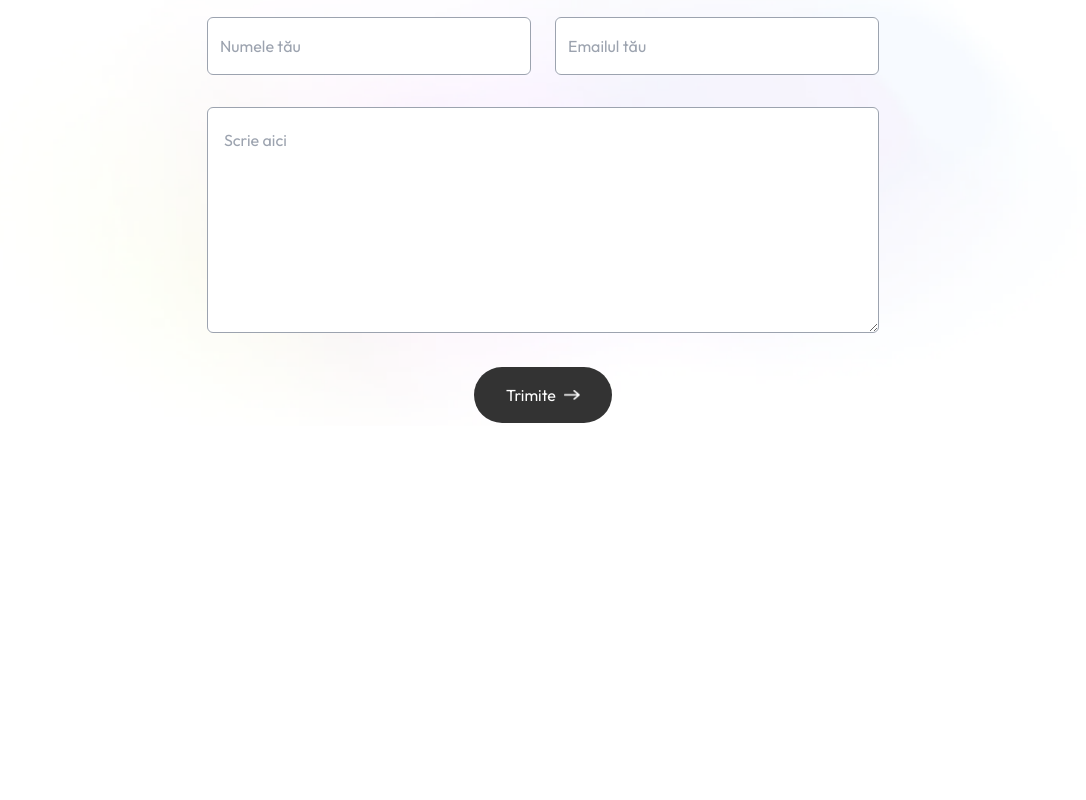
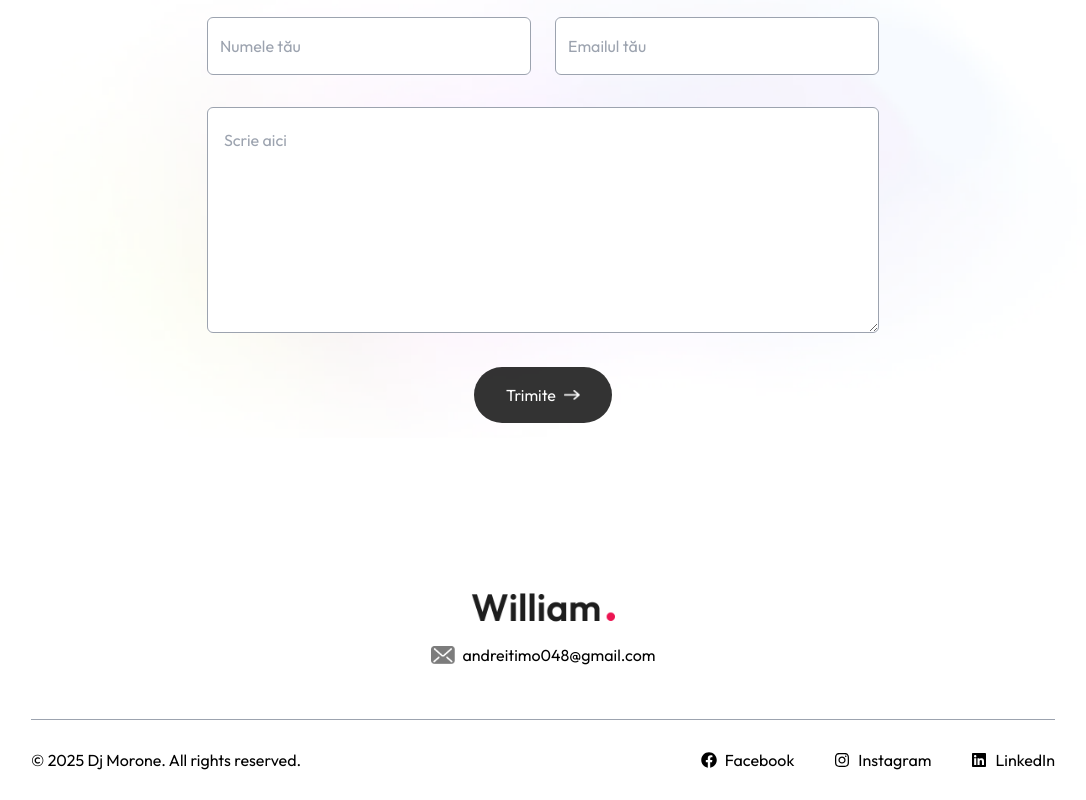
Before and after one commit to andrei2timo/portfolio, a Next.js app: page / in a window 1280 px wide. Shown: the part 2825-3625 px from the top of the page, without its empty margins (97-1183 px from the left). Before the commit the page ends 3304 px from the top, so only its background shows below. Built offline with nearby package versions, Linux system fonts and the light colour scheme; no server answers; a web font is replaced by a local one.

Commit message:
Contact form updated and footer
Added animation when the message is sent + Footer with "All rights reserved" and social media icons

```diff
--- a/app/components/Contact.jsx
+++ b/app/components/Contact.jsx
@@ -1,18 +1,17 @@
-import { assets } from '@/assets/assets'
-import React, { useState } from 'react'
+import { assets } from '@/assets/assets';
+import React, { useState } from 'react';
 import Image from 'next/image';
 
-
 const Contact = () => {
-
   const [result, setResult] = useState("");
-
+  const [resultType, setResultType] = useState(""); // success or error
 
   const onSubmit = async (event) => {
     event.preventDefault();
     setResult("Se trimite....");
+    setResultType(""); // Reset the result type before starting
+
     const formData = new FormData(event.target);
-
     formData.append("access_key", process.env.NEXT_PUBLIC_ACCESS_KEY);
 
     const response = await fetch("https://api.web3forms.com/submit", {
@@ -24,50 +23,74 @@ const Contact = () => {
 
     if (data.success) {
       setResult("Formularul a fost trimis cu succes!");
+      setResultType("success");
       event.target.reset();
     } else {
+      setResult(data.message);
+      setResultType("error");
       console.log("Error", data);
-      setResult(data.message);
     }
+
+    // Hide the message after 5 seconds
+    setTimeout(() => {
+      setResult("");
+      setResultType("");
+    }, 4000);
   };
 
   return (
-    <div id='contact' className='w-full px-[12%] py-10 scroll-mt-20 bg-[url("/footer-bg-color.png")] bg-no-repeat bg-center bg-[length:90%_auto]'>
-      <h4 className='text-center mb-2 text-lg font-Ovo'>
+    <div id="contact" className="w-full px-[12%] py-10 scroll-mt-20 bg-[url('/footer-bg-color.png')] bg-no-repeat bg-center bg-[length:90%_auto]">
+      <h4 className="text-center mb-2 text-lg font-Ovo">
         Ia legătura cu mine
       </h4>
-      <h2 className='text-center text-5xl font-Ovo'>
+      <h2 className="text-center text-5xl font-Ovo">
         Contactează-mă
       </h2>
 
-      <p className='text-center max-w-2xl mx-auto mt-5 mb-12 font-Ovo'>
-      Dacă ai întrebări, comentarii sau feedback despre munca mea, te rog să folosești formularul de mai jos.
+      <p className="text-center max-w-2xl mx-auto mt-5 mb-12 font-Ovo">
+        Dacă ai întrebări, comentarii sau feedback despre munca mea, te rog să folosești formularul de mai jos.
       </p>
 
-      <form onSubmit={onSubmit} className='max-w-2xl mx-auto'>
-        <div className='grid grid-cols-auto gap-6 mt-10 mb-8'>
-          <input type="text" placeholder='Numele tău' required
-          className='flex-1 p-3 outline-none border-[0.5px] border-gray-400
-          rounded-md bg-white' name='name'/>
+      <form onSubmit={onSubmit} className="max-w-2xl mx-auto">
+        <div className="grid grid-cols-auto gap-6 mt-10 mb-8">
+          <input
+            type="text"
+            placeholder="Numele tău"
+            required
+            className="flex-1 p-3 outline-none border-[0.5px] border-gray-400 rounded-md bg-white"
+            name="name"
+          />
 
-          <input type="email" placeholder='Emailul tău' required
-          className='flex-1 p-3 outline-none border-[0.5px] border-gray-400
-          rounded-md bg-white' name='email'/>
+          <input
+            type="email"
+            placeholder="Emailul tău"
+            required
+            className="flex-1 p-3 outline-none border-[0.5px] border-gray-400 rounded-md bg-white"
+            name="email"
+          />
         </div>
-        <textarea rows='6' placeholder='Scrie aici' required
-        className='w-full p-4 outline-none border-[0.5px] border-gray-400
-        rounded-md bg-white mb-6' name='message'></textarea>
+        <textarea
+          rows="6"
+          placeholder="Scrie aici"
+          required
+          className="w-full p-4 outline-none border-[0.5px] border-gray-400 rounded-md bg-white mb-6"
+          name="message"
+        ></textarea>
 
-        <button type='submit' className='py-3 px-8 w-max flex items-center justify-between gap-2 bg-black/80 text-white rounded-full mx-auto hover:bg-black duration-500'>
-          Trimite <Image src={assets.right_arrow_white} alt='' className='w-4'/>
+        <button type="submit" className="py-3 px-8 w-max flex items-center justify-between gap-2 bg-black/80 text-white rounded-full mx-auto hover:bg-black duration-500">
+          Trimite <Image src={assets.right_arrow_white} alt="" className="w-4" />
         </button>
 
-        <p className='mt-4'>
+        <p
+          className={`mt-4 text-center p-3 rounded-md ${
+            resultType === "success" ? "bg-green-500 text-white" : resultType === "error" ? "bg-red-500 text-white" : ""
+          }`}
+        >
           {result}
         </p>
       </form>
     </div>
-  )
-}
+  );
+};
 
-export default Contact
+export default Contact;
--- /dev/null
+++ b/app/components/Footer.jsx
@@ -0,0 +1,32 @@
+import { assets } from '@/assets/assets'
+import Image from 'next/image'
+import React from 'react'
+import { FaFacebook, FaInstagram, FaLinkedin } from 'react-icons/fa';  // Importing icons
+
+const Footer = () => {
+  return (
+    <div className='mt-20'>
+      <div className='text-center'>
+        <Image src={assets.logo} alt='' className='w-36 mx-auto mb-2'/>
+
+        <div className='w-max flex items-center gap-2 mx-auto'>
+            <Image src={assets.mail_icon} alt='' className='w-6'/>
+            andreitimo048@gmail.com
+        </div>
+      </div>
+
+    <div className='text-center sm:flex items-center justify-between border-t
+    border-gray-400 mx-[10%] mt-12 py-6'>
+        <p>&copy; {new Date().getFullYear()} Dj Morone. All rights reserved.</p>
+        <ul className='flex items-center gap-10 justify-center mt-4 sm:mt-0'>
+            <li><a target='_blank' href="https://www.facebook.com/profile.php?id=100009458918112" className="flex items-center gap-2"><FaFacebook/>Facebook</a></li>
+            <li><a target='_blank' href="https://www.instagram.com/dj_mor_one/" className="flex items-center gap-2"><FaInstagram/>Instagram</a></li>
+            <li><a target='_blank' href="https://www.linkedin.com/in/morun-andrei-86152a224" className='flex items-center gap-2'><FaLinkedin/>LinkedIn</a></li>
+        </ul>
+    </div>
+
+    </div>
+  )
+}
+
+export default Footer
--- a/app/page.js
+++ b/app/page.js
@@ -6,6 +6,7 @@ import About from "./components/About";
 import Services from "./components/Services";
 import Work from "./components/Work";
 import Contact from "./components/Contact";
+import Footer from "./components/Footer";
 
 
 export default function Home() {
@@ -28,6 +29,9 @@ export default function Home() {
 
     {/* --------- <Contact> ---------*/}
     <Contact/>
+
+    {/* --------- <Footer> ---------*/}
+    <Footer/>
     </>
   );
 }
--- a/package.json
+++ b/package.json
@@ -17,6 +17,7 @@
     "next": "^15.1.3",
     "react": "^19.0.0",
     "react-dom": "^19.0.0",
+    "react-icons": "^5.4.0",
     "sequelize": "^6.37.5",
     "sqlite3": "^5.1.7"
   },
```
Also changed, not shown: 1 other file (tests, documents, lock files or other folders).
